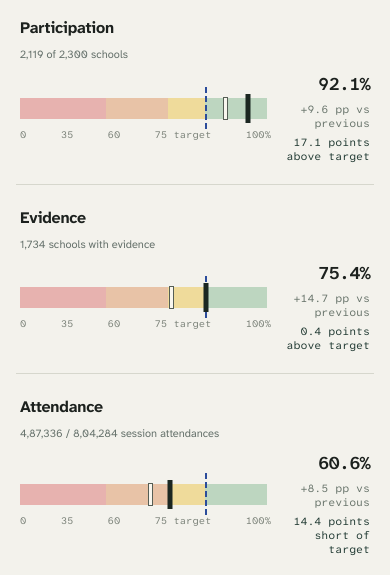
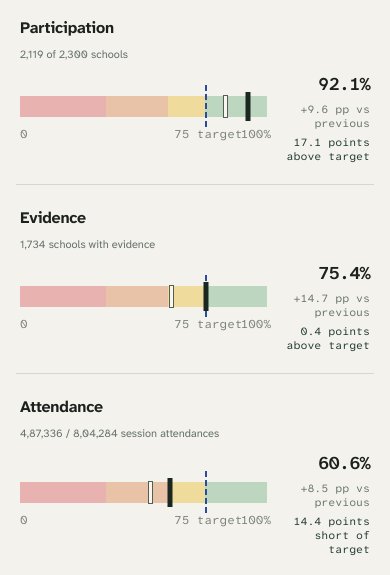
Before and after one commit to ashh-droid/chalkline-pbl-review, a website: page index.html in a window 390 px wide. Shown: the part 880-1455 px from the top of the page. Drawn offline with Linux system fonts and the light colour scheme; files that its build step writes are made by us from their sources.

Commit message:
Align mobile chart axis labels to actual target positions

```diff
--- a/docs/styles.css
+++ b/docs/styles.css
@@ -176,3 +176,13 @@ h1,h2,h3,h4{font-weight:500}
  .finance-row>*:nth-child(4){font-size:12px;align-self:center;overflow-wrap:anywhere}
  .finance-row>span:nth-child(2){font-size:12px;overflow-wrap:anywhere}
 }
+
+/* Preserve exact 75% marker alignment on narrow screens without crowding numbers. */
+@media(max-width:600px){
+ .bullet-axis{display:block;height:21px;position:relative;font-size:12px}
+ .bullet-axis span{position:absolute;top:5px;white-space:nowrap}
+ .bullet-axis span:nth-child(1){left:0}
+ .bullet-axis span:nth-child(2),.bullet-axis span:nth-child(3){display:none}
+ .bullet-axis span:nth-child(4){left:75%;transform:translateX(-50%)}
+ .bullet-axis span:nth-child(5){right:0}
+}
```
